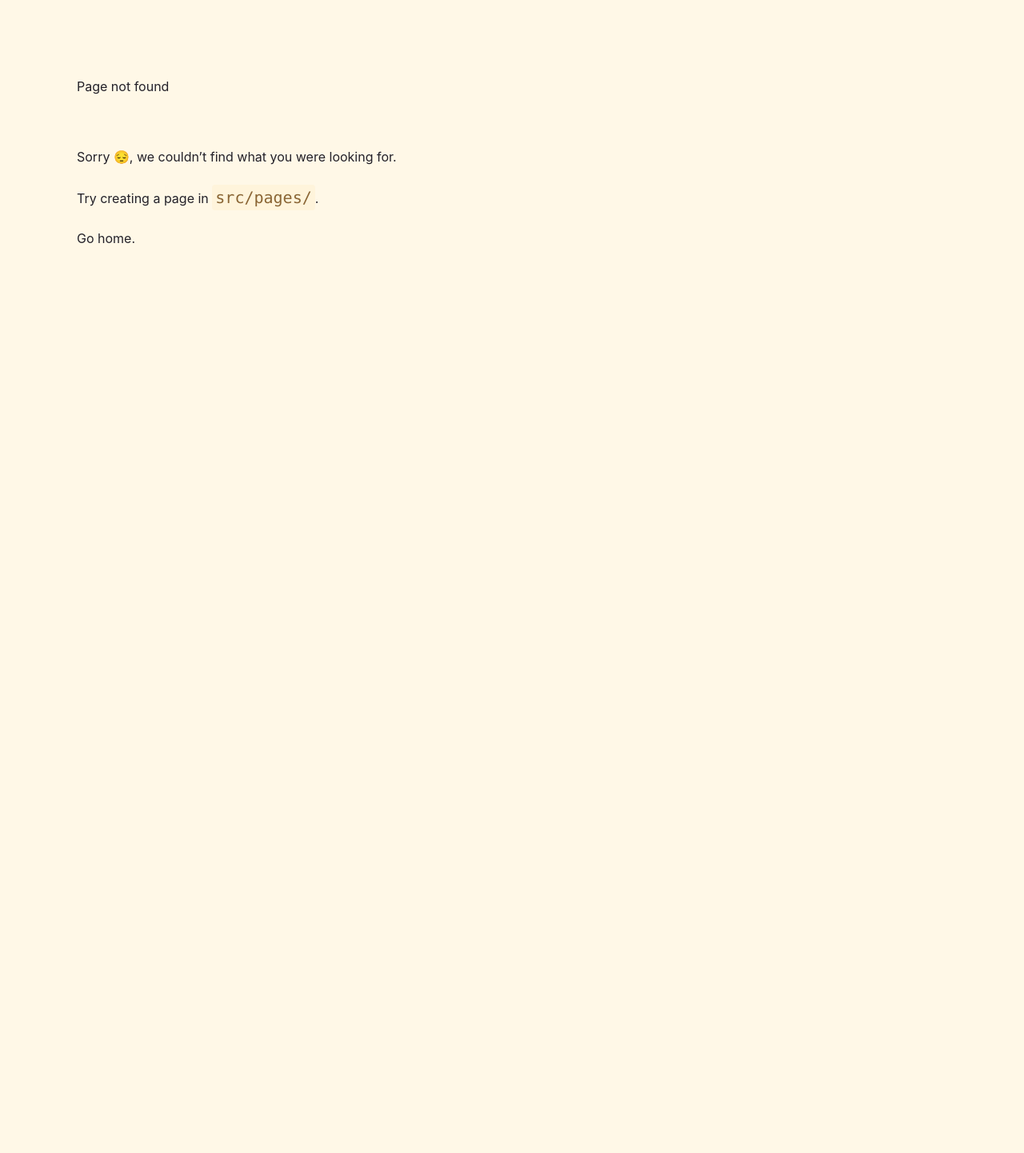
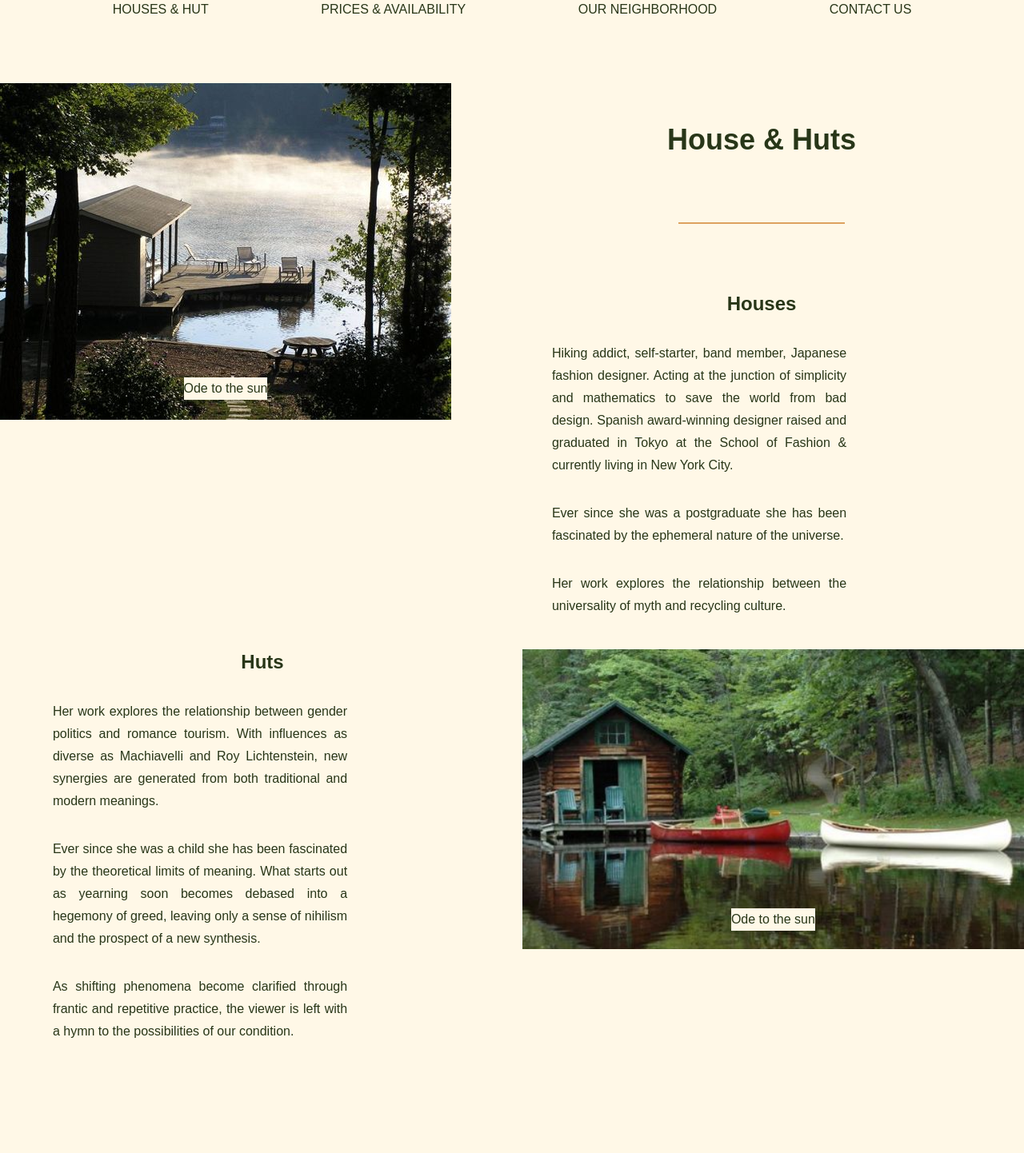
Before and after one commit to hamilton-seguin/jablonkowylas, a Gatsby site: page /houses-huts in a window 1280 px wide. Before the commit this address had no page. Shown: the top 1442 px of the page at 80% size. Before the commit the page ends 800 px from the top, so only its background shows below. Built offline with nearby package versions, Linux system fonts and the light colour scheme; Gatsby itself is replaced by a stand-in of ours.

Commit message:
add houses&huts page

```diff
--- a/src/components/layout/Footer.tsx
+++ b/src/components/layout/Footer.tsx
@@ -1,4 +1,3 @@
-import { Link } from "gatsby";
 import React from "react";
 
 const date = new Date().getFullYear();
@@ -9,7 +8,7 @@ export const Footer = () => {
       className="mt-16"
     >
       <div className="flex flex-col text-center bg-secondary pb-10 pt-5">
-        <div className="">
+        <div className="uppercase">
           <p>JABLONKOWYLAS</p>
           <p>Ryn, Poland</p>
           <p>+3465 785 552</p>
@@ -18,9 +17,6 @@ export const Footer = () => {
           } DESIGN HAMILTON SEGUIN`}</p>
         </div>
       </div>
-      {/* <div className="px-4 text-sm col-start-1 text-gray-400 mt-10 lg:relative lg:hidden">
-          <p>{`© ${date === 2023 ? date : `2023 - ${date}`} JABLONKOWYLAS DESIGN BY HAMILTON`}</p>
-        </div> */}
     </footer>
   );
 };
--- a/src/components/layout/Navigation.tsx
+++ b/src/components/layout/Navigation.tsx
@@ -23,7 +23,7 @@ export const Navigation = () => {
     <nav id="Nav" className="z-10 w-full max-w-[100vw]">
       <div className="flex items-center justify-center">
         <div className="lg:flex flex-1 justify-evenly hidden uppercase">
-          <Link to="/#" title="Houses & Shacks">Houses & Shacks</Link>
+          <Link to="/houses-huts" title="Houses & Shacks">Houses & Hut</Link>
           <Link to="/#" title="Prices & Availability">
           Prices & Availability
           </Link>
--- /dev/null
+++ b/src/pages/houses-huts.tsx
@@ -0,0 +1,135 @@
+import React, { FC } from "react";
+import { Link, HeadFC, PageProps } from "gatsby";
+import Layout from "../components/layout/Layout";
+import { StaticImage } from "gatsby-plugin-image";
+
+const Houses: FC<PageProps> = () => {
+  return (
+    <Layout>
+      <main className="mt-20">
+        <div className="flex lg:mt-10 flex-col lg:flex-row min-h-min mx-4">
+          <div className="lg:grid lg:grid-cols-2 lg:auto-rows-min flex flex-col text-justify leading-7 min-h-fit lg:max-h-min lg:min-h-[49vw]">
+            <div className="relative lg:flex lg:absolute lg:left-0 -mx-4 lg:mx-0 lg:order-first">
+              <StaticImage
+                src="../images/image10.jpg"
+                alt="jablonkowylas house on the lake"
+                className="max-h-[70vh] lg:max-h-fit lg:max-w-[49vw] w-full"
+              />
+              <div className="bg-background text-center absolute inset-x-0 bottom-[6%] w-max m-auto">
+                <p className=" text-font">
+                  Ode to the sun
+                </p>
+              </div>
+            </div>
+            <h1 className="text-center lg:col-start-2 font-bold text-4xl lg:px-16 xl:px-[8%] xl:mt-[4vw] my-8 lg:mt-0">
+              House & Huts
+            </h1>
+            <div className="text-center lg:col-start-2 mx-auto mb-8  xl:mt-[4vw] border-t-[2px] border-secondary w-1/3"></div>
+            <h2 className="text-center lg:col-start-2 font-bold text-2xl lg:px-16 xl:px-[8%] mb-8  xl:mt-[4vw]">
+              Houses
+            </h2>
+            <div className="lg:col-start-2 lg:px-16 xl:px-[8%] my-8 lg:my-0 xl:max-w-[75%]">
+              <p>
+                Hiking addict, self-starter, band member, Japanese fashion
+                designer. Acting at the junction of simplicity and mathematics
+                to save the world from bad design. Spanish award-winning
+                designer raised and graduated in Tokyo at the School of Fashion
+                & currently living in New York City.
+              </p>
+              <p className="my-8">
+                Ever since she was a postgraduate she has been fascinated by the
+                ephemeral nature of the universe.
+              </p>
+              <p>
+                Her work explores the relationship between the universality of
+                myth and recycling culture.
+              </p>
+            </div>
+          </div>
+        </div>
+
+        <div className="flex mt-8 lg:mt-10 flex-col lg:flex-row min-h-min mx-4">
+          <div className="lg:grid lg:grid-cols-2 lg:auto-rows-min flex flex-col text-justify leading-7 min-h-fit lg:max-h-min lg:min-h-[49vw]">
+            <h2 className="lg:col-start-1 font-bold text-2xl lg:px-16 xl:px-[8%] text-center my-8 lg:mt-0">
+              Huts
+            </h2>
+            <div className="lg:col-start-1 order-last lg:px-16 xl:px-[8%] my-8 lg:my-0 xl:max-w-[75%]">
+              <p>
+                Her work explores the relationship between gender politics and
+                romance tourism. With influences as diverse as Machiavelli and
+                Roy Lichtenstein, new synergies are generated from both
+                traditional and modern meanings.
+              </p>
+              <p className="my-8">
+                Ever since she was a child she has been fascinated by the
+                theoretical limits of meaning. What starts out as yearning soon
+                becomes debased into a hegemony of greed, leaving only a sense
+                of nihilism and the prospect of a new synthesis.
+              </p>
+              <p>
+                As shifting phenomena become clarified through frantic and
+                repetitive practice, the viewer is left with a hymn to the
+                possibilities of our condition.
+              </p>
+            </div>
+            <div className="relative order-first lg:flex lg:absolute lg:right-0 min-h-fit -mx-4 lg:mx-0">
+              <StaticImage
+                src="../images/image11.jpg"
+                alt="jablonkowylas hut on the lake"
+                className="max-h-[70vh] lg:max-h-fit lg:max-w-[49vw] w-full lg:w-[49vw]"
+                objectPosition={"center"}
+              />
+              <div className="bg-background text-center absolute inset-x-0 bottom-[6%] w-max m-auto">
+                <p className=" text-font">
+                  Ode to the sun
+                </p>
+              </div>
+            </div>
+          </div>
+        </div>
+
+        <div className="flex lg:mt-10 flex-col lg:flex-row min-h-min mx-4">
+          <div className="lg:grid lg:grid-cols-2 lg:auto-rows-min flex flex-col text-justify leading-7 min-h-fit lg:max-h-min lg:min-h-[49vw]">
+            <div className="relative lg:flex lg:absolute lg:left-0 min-h-fit -mx-4 lg:mx-0 lg:order-first sm:mx-auto">
+              <StaticImage
+                src="../images/image8.jpg"
+                alt="jablonkowylas big house on the lake"
+                className="max-h-[70vh] lg:max-h-fit lg:max-w-[49vw]"
+                objectPosition={"top"}
+              />
+              <div className="bg-background text-center absolute inset-x-0 bottom-[6%] w-max m-auto">
+                <p className=" text-font">
+                  Ode to the sun
+                </p>
+              </div>
+            </div>
+            <h2 className="text-center lg:col-start-2 font-bold text-2xl lg:px-16 xl:px-[8%] xl:mt-[4vw] my-8 lg:mt-0">
+              Big House
+            </h2>
+            <div className="lg:col-start-2 lg:px-16 xl:px-[8%] my-8 lg:my-0 xl:max-w-[75%]">
+              <p>
+                Hiking addict, self-starter, band member, Japanese fashion
+                designer. Acting at the junction of simplicity and mathematics
+                to save the world from bad design. Spanish award-winning
+                designer raised and graduated in Tokyo at the School of Fashion
+                & currently living in New York City.
+              </p>
+              <p className="my-8">
+                Ever since she was a postgraduate she has been fascinated by the
+                ephemeral nature of the universe.
+              </p>
+              <p>
+                Her work explores the relationship between the universality of
+                myth and recycling culture.
+              </p>
+            </div>
+          </div>
+        </div>
+      </main>
+    </Layout>
+  );
+};
+
+export default Houses;
+
+export const Head: HeadFC = () => <title>Houses & Huts</title>;
--- a/src/pages/test.tsx
+++ b/src/pages/test.tsx
@@ -134,7 +134,7 @@ const links = [
   },
 ];
 
-const IndexPage: React.FC<PageProps> = () => {
+const Test: React.FC<PageProps> = () => {
   return (
     <main style={pageStyles}>
       <h1 style={headingStyles}>
@@ -188,7 +188,7 @@ const IndexPage: React.FC<PageProps> = () => {
   );
 };
 
-export default IndexPage;
+export default Test;
 
 export const Head: HeadFC = () => {
   return (
```
Also changed, not shown: src/pages/index.tsx (+4 -10 lines), src/images/icon.png (deleted), src/images/image10.jpg (added), src/images/image11.jpg (added), src/images/image7.jpg (added), src/images/image8.jpg (added).
